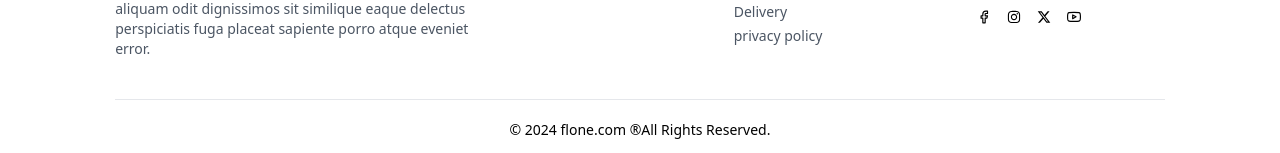
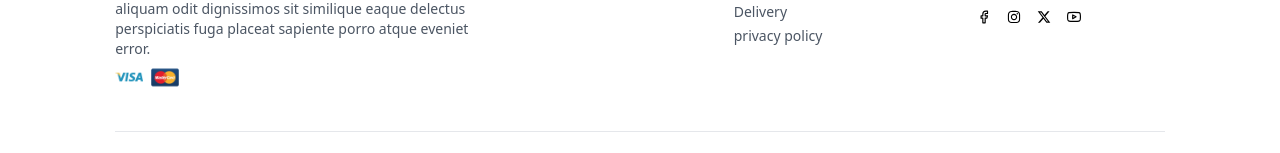
Before and after one commit to Arunps21/flone-frontend, a React (Vite) app: page /cart in a window 1280 px wide. Shown: the part 429-582 px from the top of the page. Built offline with nearby package versions, Linux system fonts and the light colour scheme; no server answers.

Commit message:
footer icon update

```diff
--- a/src/assets/icons/icons.js
+++ b/src/assets/icons/icons.js
@@ -6,5 +6,7 @@
 import quality from "./quality_icon.png";
 import support from "./support_img.png";
 import exchange from "./exchange_icon.png";
+import visa from './visa.png'
+import master from './card.png'
 
-export { cart, profile, menu, search, cross, quality, support, exchange };
+export { cart, profile, menu, search, cross, quality, support, exchange, visa, master };
--- a/src/components/Footer.jsx
+++ b/src/components/Footer.jsx
@@ -3,6 +3,7 @@
 import { FaInstagram } from "react-icons/fa6";
 import { FaXTwitter } from "react-icons/fa6";
 import { FiYoutube } from "react-icons/fi";
+import { master, visa } from "../assets/icons/icons";
 
 const Footer = () => {
   return (
@@ -16,6 +17,10 @@
             sit similique eaque delectus perspiciatis fuga placeat sapiente
             porro atque eveniet error.
           </p>
+          <div className="flex gap-2 mt-1">
+            <img className="h-7 w-7" src={visa} alt="" />
+            <img className="h-7 w-7" src={master} alt="" />
+          </div>
         </div>
 
         <div>
```
Also changed, not shown: src/assets/icons/card.png (added), src/assets/icons/visa.png (added).
